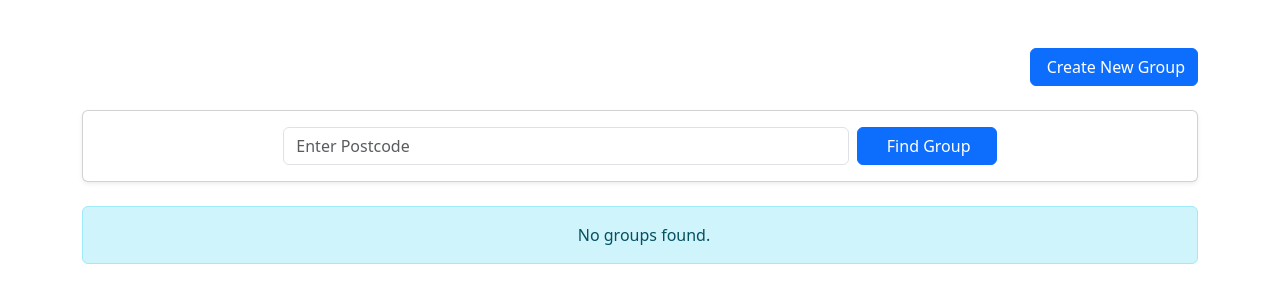
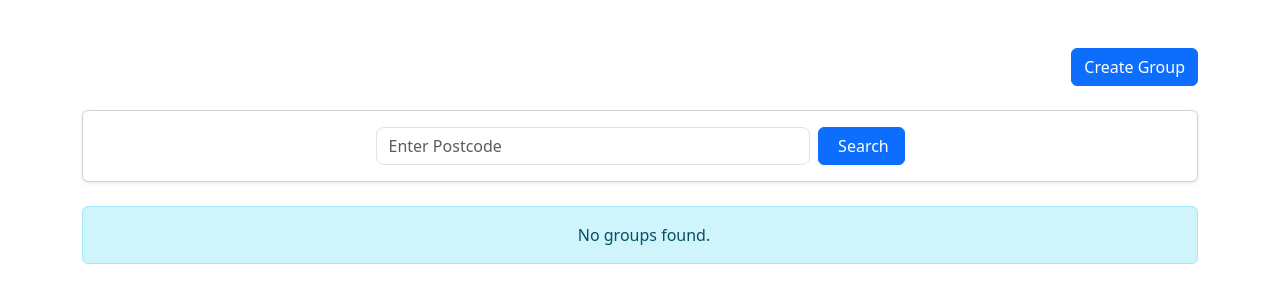
Before and after one commit to kevinruns/fair-price-jobs, a Flask app: page /search_groups in a window 1280 px wide. Shown: the part 62-365 px from the top of the page. Run offline with Flask 3, Linux system fonts and the light colour scheme; the visitor is signed in with stand-in values (Sample User, id 1); some libraries are stand-ins or nearby versions.

Commit message:
improve home page

```diff
--- a/app.py
+++ b/app.py
@@ -249,14 +249,14 @@ def register():
         # Password validation
         if not password:
             errors.append("Must provide password")
-        elif len(password) < 8:
-            errors.append("Password must be at least 8 characters long")
-        elif not any(c.isupper() for c in password):
-            errors.append("Password must contain at least one uppercase letter")
-        elif not any(c.islower() for c in password):
-            errors.append("Password must contain at least one lowercase letter")
-        elif not any(c.isdigit() for c in password):
-            errors.append("Password must contain at least one number")
+        # elif len(password) < 8:
+        #     errors.append("Password must be at least 8 characters long")
+        # elif not any(c.isupper() for c in password):
+        #     errors.append("Password must contain at least one uppercase letter")
+        # elif not any(c.islower() for c in password):
+        #     errors.append("Password must contain at least one lowercase letter")
+        # elif not any(c.isdigit() for c in password):
+        #     errors.append("Password must contain at least one number")
 
         if not confirmation:
             errors.append("Must confirm password")
@@ -454,7 +454,7 @@ def view_group(group_id):
             FROM tradesmen t
             JOIN group_tradesmen gt ON t.id = gt.tradesman_id
             WHERE gt.group_id = ?
-            ORDER BY t.trade, t.name
+            ORDER BY t.trade, t.family_name
         """, (group_id,))
         tradesmen = cursor.fetchall()
 
--- a/templates/search_groups.html
+++ b/templates/search_groups.html
@@ -7,7 +7,7 @@
         <!-- Header with Create Button -->
         <div class="d-flex justify-content-end mb-4">
             <a href="{{ url_for('create_group') }}" class="btn btn-primary">
-                <i class="bi bi-plus-circle me-1"></i>Create New Group
+                Create Group
             </a>
         </div>
 
@@ -17,12 +17,13 @@
                 <form action="{{ url_for('search_groups') }}" method="post">
                     <input type="hidden" name="csrf_token" value="{{ csrf_token() }}">
                     <div class="row justify-content-center">
-                        <div class="col-md-8">
+                        <div class="col-md-6"> <!-- Changed from col-md-8 to col-md-6 to make the search box narrower -->
                             <div class="d-flex gap-2">
-                                <input type="text" class="form-control form-control" name="postcode"
+                                <input type="text" class="form-control rounded-3" name="postcode"
                                        placeholder="Enter Postcode" value="{{ postcode }}">
-                                <button type="submit" class="btn btn-primary  px-4" style="min-width: 140px;">
-                                    <i class="bi bi-search me-1"></i>Find Group
+                                <button type="submit" class="btn btn-primary" style="width: 100px;">
+                                    <i class="bi bi-search me-1"></i>
+                                    Search
                                 </button>
                             </div>
                         </div>
@@ -56,17 +57,19 @@
                                         <td>{{ group['member_count'] }}</td>
                                         <td>
                                             {% if group['status'] == 'member' %}
-                                                <span class="badge bg-success">Member</span>
+                                                <span class="badge bg-success rounded-circle p-2">Member</span>
                                             {% elif group['status'] == 'admin' %}
-                                                <span class="badge bg-primary">Admin</span>
+                                                <span class="badge bg-primary rounded-circle p-2">Admin</span>
                                             {% elif group['status'] == 'creator' %}
-                                                <span class="badge bg-primary">Creator</span>
+                                                <span class="badge bg-primary rounded-circle p-2">Creator</span>
                                             {% elif group['status'] == 'pending' %}
-                                                <span class="badge bg-warning text-dark">Pending</span>
+                                                <span class="badge bg-warning text-dark rounded-circle p-2">Pending</span>
                                             {% elif group['status'] is none %}
                                                 <form action="{{ url_for('view_group', group_id=group['id']) }}" method="post" class="d-inline">
                                                     <input type="hidden" name="csrf_token" value="{{ csrf_token() }}">
-                                                    <button type="submit" class="btn btn-primary btn-lg">Join Group</button>
+                                                    <button type="submit" class="btn btn-primary rounded-circle px-4">
+                                                        Join Group
+                                                    </button>
                                                 </form>
                                             {% endif %}
                                         </td>
--- a/templates/view_group.html
+++ b/templates/view_group.html
@@ -38,7 +38,7 @@
                             {% for tradesman in trade_group %}
                                 <tr>
                                     <td><strong>{{ trade }}</strong></td>
-                                    <td><a href="{{ url_for('view_tradesman', tradesman_id=tradesman.id) }}">{{ tradesman.name }}</a></td>
+                                    <td><a href="{{ url_for('view_tradesman', tradesman_id=tradesman.id) }}">{{ tradesman.first_name }} {{ tradesman.family_name }}</a></td>
                                     <td>{{ tradesman.phone_number }}</td>
                                     <td>{{ tradesman.postcode }}</td>
                                     <td>{{ tradesman.email }}</td>
```
Also changed, not shown: templates/index.html (+7 -3 lines), templates/search_tradesmen.html (+11 -9 lines), 1 other file.
